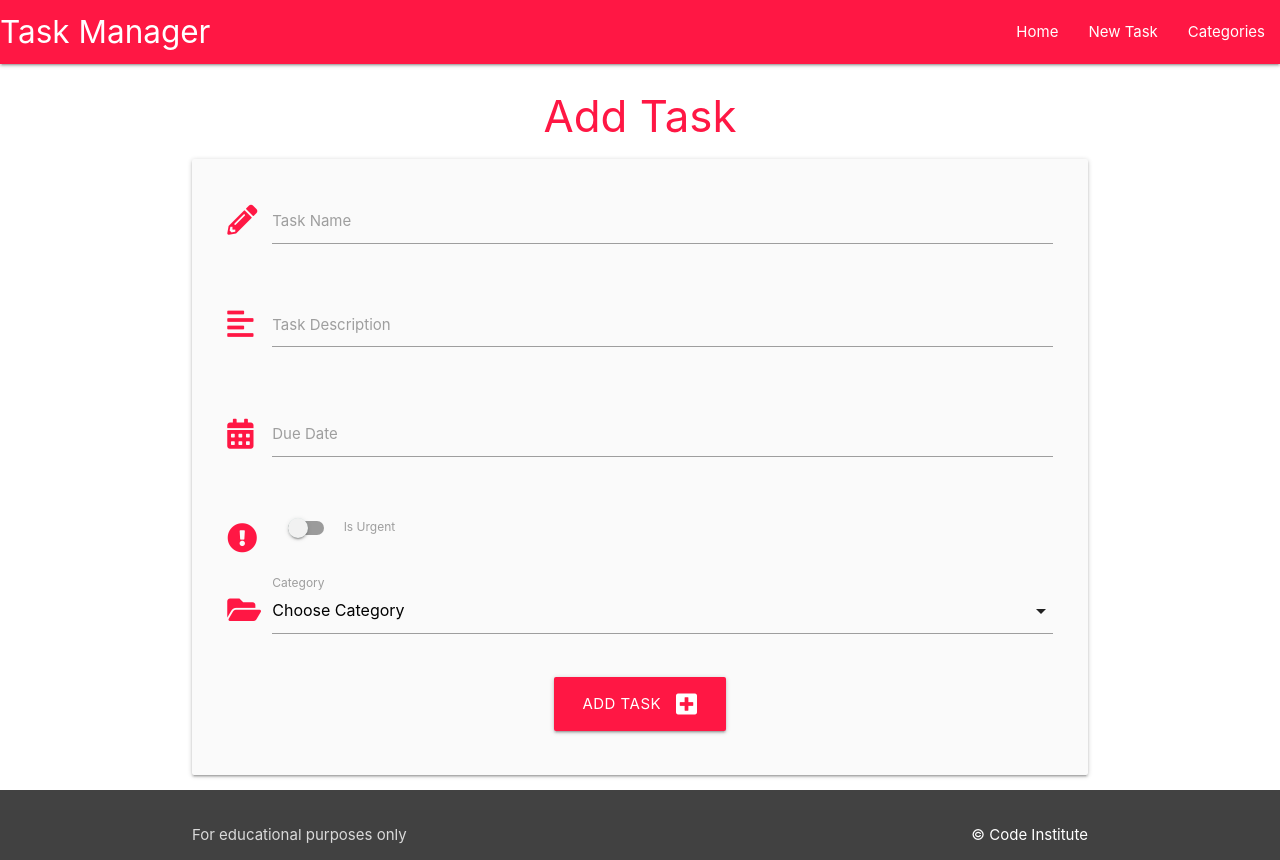
After one commit to Fiona-T/task-manager-walkthrough, a Flask app: page /add_task in a window 1280 px wide. The commit adds this page. Run offline with Flask 2, Linux system fonts and the light colour scheme; data that the repository does not hold is empty.

Commit message:
create add_task.html with form to add task to database, add new route in routes.py, add form functionality in script.js, update base.html navs with new route view, add button to tasks.html to bring user to add_task page

```diff
--- a/taskmanager/routes.py
+++ b/taskmanager/routes.py
@@ -61,3 +61,31 @@ def delete_category(category_id):
     # commit the session changes
     db.session.commit()
     return redirect(url_for("categories"))
+
+
+# add task page
+@app.route("/add_task", methods=["GET", "POST"])
+def add_task():
+    # Task requires category to be assigned Retrieve categories as before
+    # below will generate a dropdown list for user to choose from on form
+    categories = list(Category.query.order_by(Category.category_name).all())
+    # if the request method is POST, then new variable task=new instance
+    # of Task model, with required fields, data from form
+    if request.method == "POST":
+        task = Task(
+            task_name=request.form.get("task_name"),
+            task_description=request.form.get("task_description"),
+            is_urgent=bool(True if request.form.get("is_urgent") else False),
+            due_date=request.form.get("due_date"),
+            # chosen from dropdown created from categories list above
+            category_id=request.form.get("category_id")
+        )
+        # add + commit the new task to database session
+        db.session.add(task)
+        db.session.commit()
+        # redirect to the home page after form submitted
+        return redirect(url_for("home"))
+    # GET method:
+    # categories above is passed into the render template, using variable name
+    # categories - the add_task template is expecting this variable name
+    return render_template("add_task.html", categories=categories)
--- a/taskmanager/static/js/script.js
+++ b/taskmanager/static/js/script.js
@@ -1,10 +1,23 @@
 // from Materialize
   document.addEventListener('DOMContentLoaded', function() {
-    // for mobile sidenav
+    // mobile sidenav
     let sidenav = document.querySelectorAll('.sidenav');
+    // initialization
+    M.Sidenav.init(sidenav);
     // for modal to confirm deletion of category
     let modal = document.querySelectorAll('.modal');
-    // initialise them
-    M.Sidenav.init(sidenav);
+    // initialization
     M.Modal.init(modal);
+    // datepicker on add task form
+    let datepicker = document.querySelectorAll('.datepicker');
+    // initialization - options: date format, text on done btn
+    M.Datepicker.init(datepicker, {
+      format: "dd mmmm, yyyy",
+      i18n: {done: "Select"}
+    });
+    // dropdown list (select element) on add task form
+    let selects = document.querySelectorAll('select');
+    // initialization
+    M.FormSelect.init(selects);
+
   });
--- /dev/null
+++ b/taskmanager/templates/add_task.html
@@ -0,0 +1,72 @@
+{% extends "base.html" %}
+
+{% block content %}
+<h3 class="red-text text-accent-3 center-align">Add Task</h3>
+<div class="row card-panel grey lighten-5">
+    <form class="col s12" method="POST" action="{{ url_for('add_task') }}">
+        <!-- task name input -->
+        <div class="row">
+            <div class="input-field col s12">
+                <i class="fas fa-pencil-alt prefix red-text text-accent-3"></i>
+                <input name="task_name" id="task_name" minlength="5" maxlength="50" type="text" class="validate"
+                    required>
+                <label for="task_name">Task Name</label>
+            </div>
+        </div>
+        <!-- task description textarea -->
+        <div class="row">
+            <div class="input-field col s12">
+                <i class="fas fa-align-left prefix red-text text-accent-3"></i>
+                <textarea name="task_description" id="task_description" minlength="5" maxlength="200" type="text"
+                    class="validate materialize-textarea" required></textarea>
+                <label for="task_description">Task Description</label>
+            </div>
+        </div>
+        <!-- task due date input, using Materialize datepicker -->
+        <div class="row">
+            <div class="input-field col s12">
+                <i class="fas fa-calendar-alt prefix red-text text-accent-3"></i>
+                <input name="due_date" id="due_date" type="text" class="datepicker validate"
+                    required>
+                <label for="due_date">Due Date</label>
+            </div>
+        </div>
+        <!-- is urgent toggle, using Materialize switch class -->
+        <div class="row">
+            <div class="input-field col s12">
+                <div class="switch">
+                    <i class="fas fa-exclamation-circle prefix red-text text-accent-3"></i>
+                    <label for="is_urgent">
+                        <input name="is_urgent" id="is_urgent" type="checkbox">
+                        <span class="lever"></span>
+                        Is Urgent
+                    </label>
+                </div>
+            </div>
+        </div>
+        <!-- Category id - category dropdown list, using Materialize select class -->
+        <div class="row">
+            <div class="input-field col s12">
+                <i class="fas fa-folder-open prefix red-text text-accent-3"></i>
+                <select name="category_id" id="category_id" class="validate" required>
+                    <!-- default option -->
+                    <option value="" disabled selected>Choose Category</option>
+                    <!-- remaining options, from list of categories passed in from render template in routes, retrieved from db -->
+                    {% for category in categories %}
+                        <option value="{{ category.id }}">{{ category.category_name }}</option>
+                    {% endfor %}
+                </select>
+                <label for="category_id">Category</label>
+            </div>
+        </div>
+        <!-- submit button -->
+        <div class="row">
+            <div class="col s12 center-align">
+                <button type="submit" class="btn-large red accent-3">
+                    Add Task <i class="fas fa-plus-square right"></i>
+                </button>
+            </div>
+        </div>
+    </form>
+</div>
+{% endblock %}
--- a/taskmanager/templates/base.html
+++ b/taskmanager/templates/base.html
@@ -24,7 +24,7 @@
               <!-- navbar at top of page -->
               <ul class="right hide-on-med-and-down">
                 <li><a href="{{ url_for('home') }}">Home</a></li>
-                <li><a href="">New Task</a></li>
+                <li><a href="{{ url_for('add_task') }}">New Task</a></li>
                 <li><a href="{{ url_for('categories') }}">Categories</a></li>
               </ul>
             </div>
@@ -33,7 +33,7 @@
           <!-- side navbar for mobile size -->
           <ul class="sidenav" id="mobile-demo">
             <li><a href="{{ url_for('home') }}">Home</a></li>
-            <li><a href="">New Task</a></li>
+            <li><a href="{{ url_for('add_task') }}">New Task</a></li>
             <li><a href="{{ url_for('categories') }}">Categories</a></li>
           </ul>
     </header>
--- a/taskmanager/templates/tasks.html
+++ b/taskmanager/templates/tasks.html
@@ -2,4 +2,10 @@
 
 {% block content %}
 <h3 class="red-text text-accent-3 center-align">Tasks</h3>
+<!-- Add Task button that opens Add Task form page add_task.html -->
+<div class="row">
+    <div class="col s12 center-align">
+        <a href="{{ url_for('add_task') }}" class="btn-large red accent-3">Add Task <i class="fas fa-plus-square right"></i></a>
+    </div>
+</div>
 {% endblock %}
```
